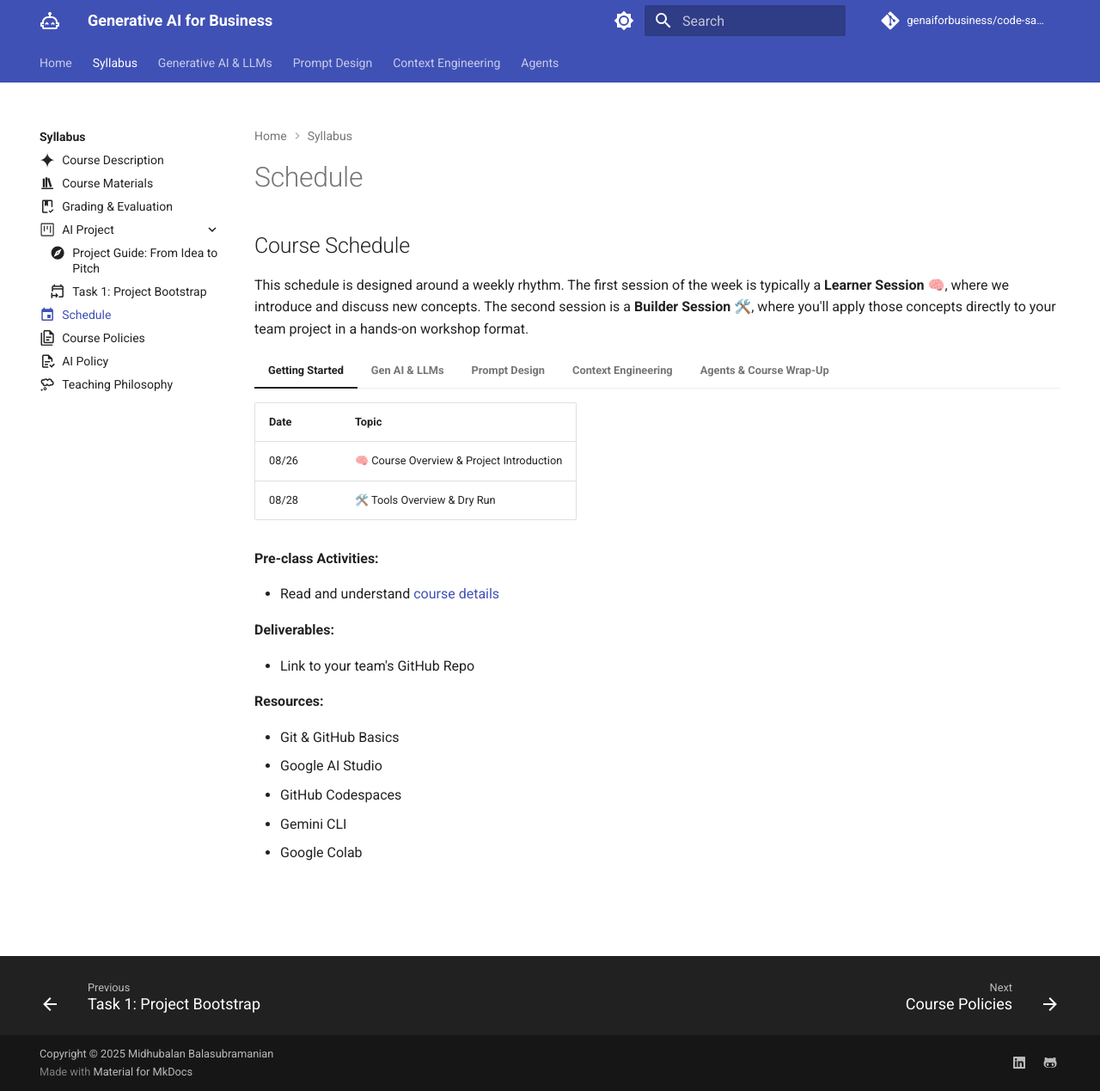
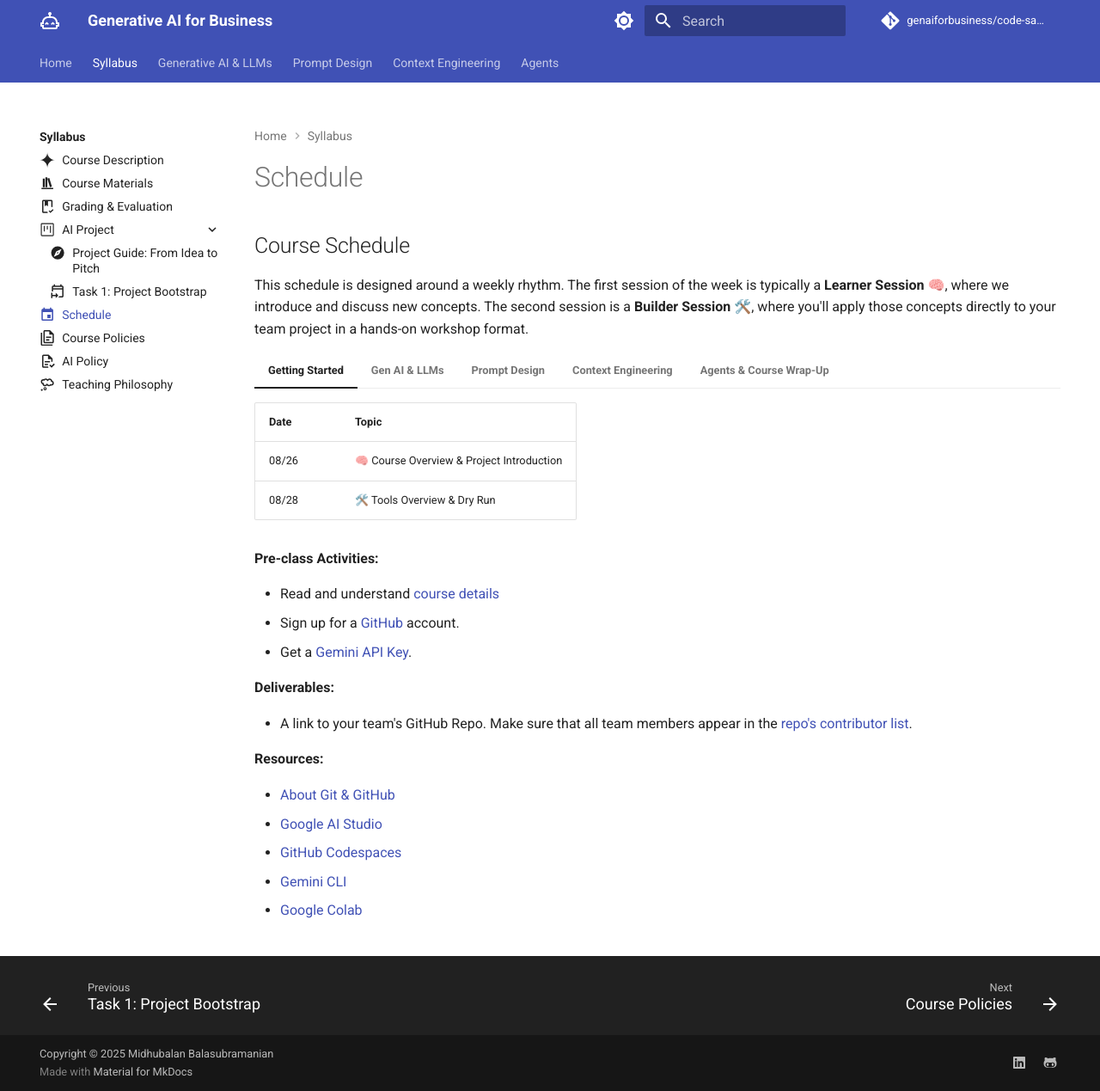
Before and after one commit to genaiforbusiness/genaiforbusiness.github.io, an MkDocs documentation site: the page built from docs/syllabus/schedule.md, in a window 1280 px wide and 1269 px high. Shown: the whole window at 86% size. Built offline with MkDocs 1.6.1 and Material for MkDocs 9.7.7, drawn with Linux system fonts in a browser that asks for light colours; comment, search, counter and statistics services are not loaded.

Commit message:
docs: update office hours and onboarding info
Updates the office hours link on the main page and adds GitHub and Gemini API key setup to the pre-class activities in the course schedule.

```diff
--- a/docs/syllabus/schedule.md
+++ b/docs/syllabus/schedule.md
@@ -22,18 +22,21 @@ This schedule is designed around a weekly rhythm. The first session of the week
     **Pre-class Activities:**
 
     - Read and understand [course details](https://genaiforbusiness.github.io/syllabus/)
+    - Sign up for a [GitHub](https://github.com/signup) account.
+    - Get a [Gemini API Key](https://aistudio.google.com/apikey).
 
     **Deliverables:**
 
-    - Link to your team's GitHub Repo
+    - A link to your team's GitHub Repo. Make sure that all team members appear in the [repo's contributor list](https://docs.github.com/en/repositories/viewing-activity-and-data-for-your-repository/viewing-a-projects-contributors).
+
 
     **Resources:**
 
-    - Git & GitHub Basics
-    - Google AI Studio
-    - GitHub Codespaces
-    - Gemini CLI
-    - Google Colab
+    - [About Git & GitHub](https://docs.github.com/en/get-started/start-your-journey/about-github-and-git)
+    - [Google AI Studio](https://aistudio.google.com/)
+    - [GitHub Codespaces](https://docs.github.com/en/codespaces)
+    - [Gemini CLI](https://google-gemini.github.io/gemini-cli/)
+    - [Google Colab](https://colab.research.google.com/)
 
 === "Gen AI & LLMs"
 
```
Also changed, not shown: docs/index.md (+4 -4 lines).
